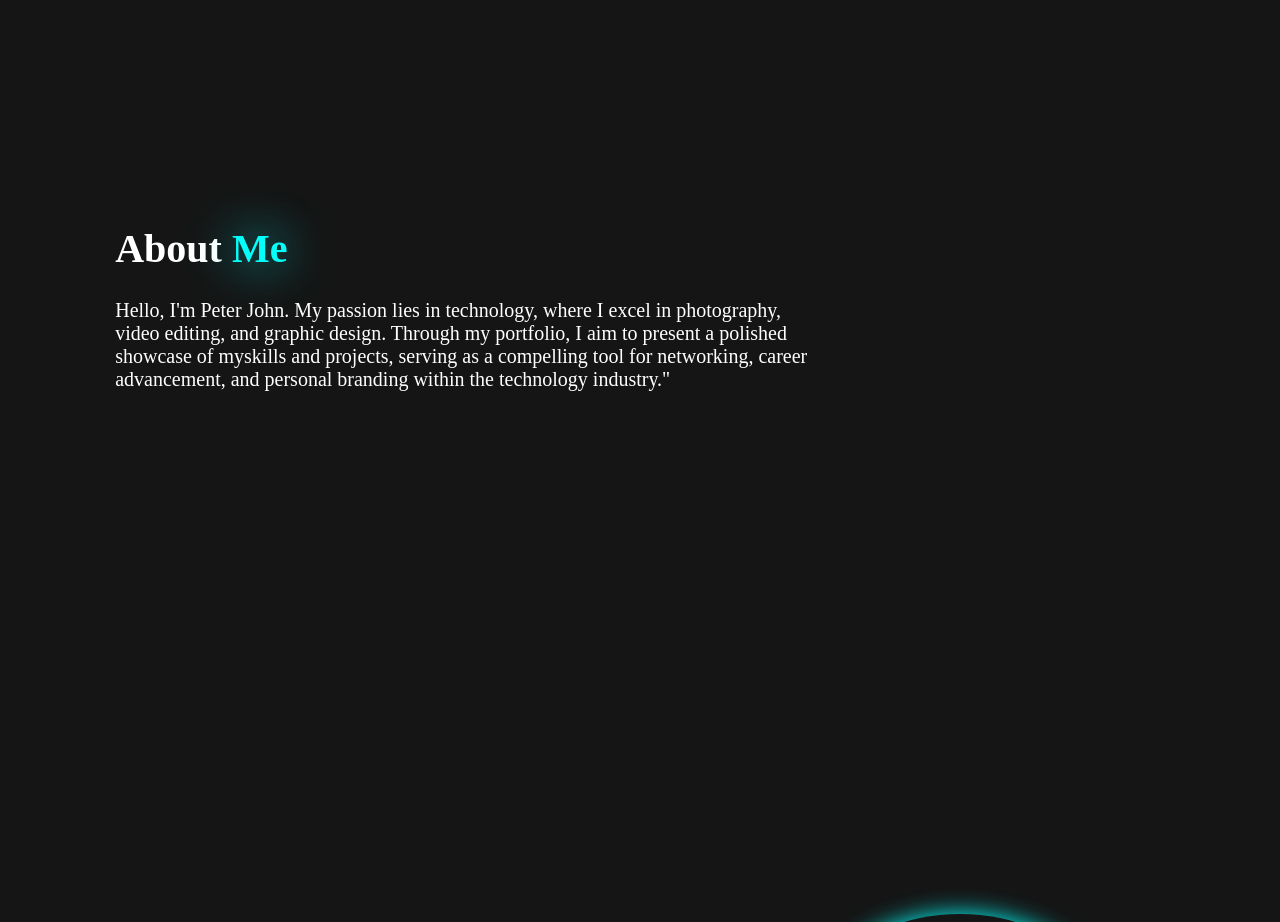
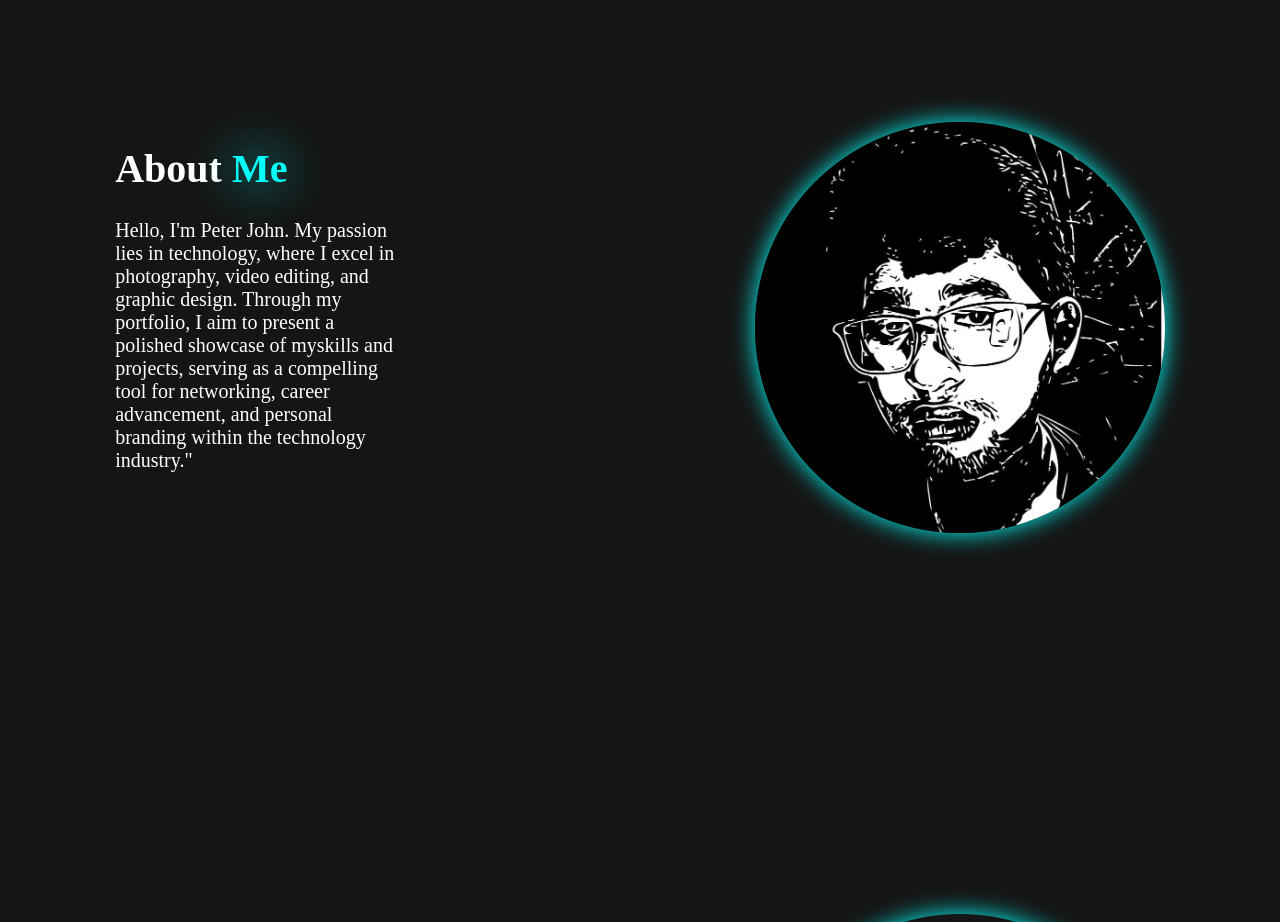
Before and after one commit to PJCANZ/PetFinalWebsite, a plain HTML site: page index.html in a window 1280 px wide. Shown: the part 880-1802 px from the top of the page. Drawn offline with nearby package versions, Linux system fonts and the light colour scheme.

Commit message:
Update index.html

```diff
--- a/index.html
+++ b/index.html
@@ -77,7 +77,7 @@
         </div>
 
         <div class="about-img">
-            <img src="image/AboutMe/image.jpg" alt="">
+            <img src="images/AboutMe/image.jpg" alt="">
         </div>
 
     </section>
```
